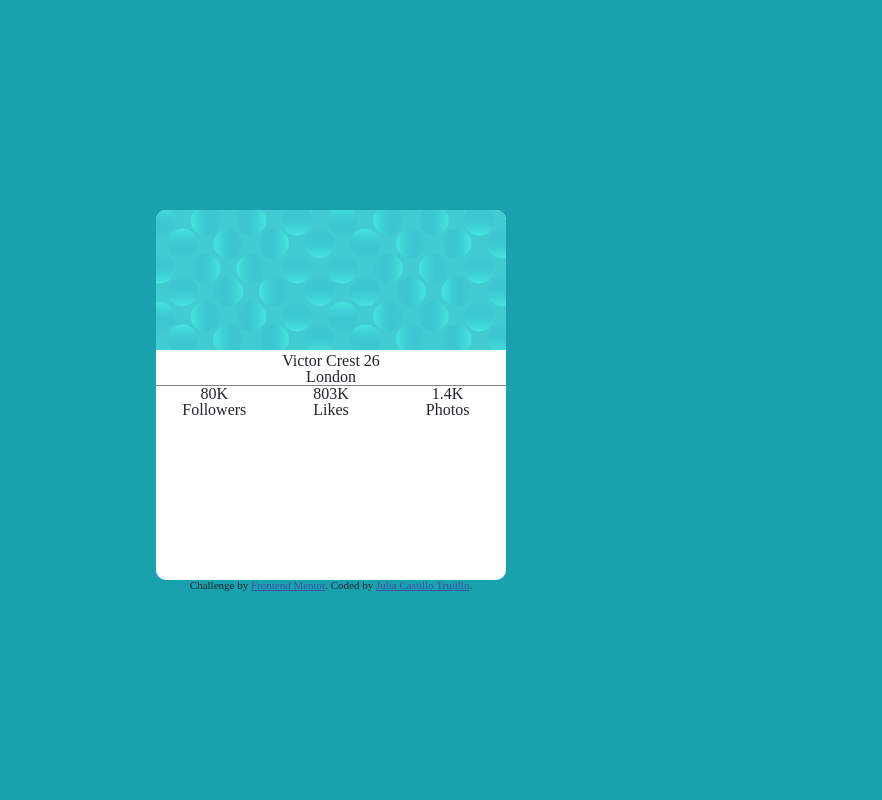
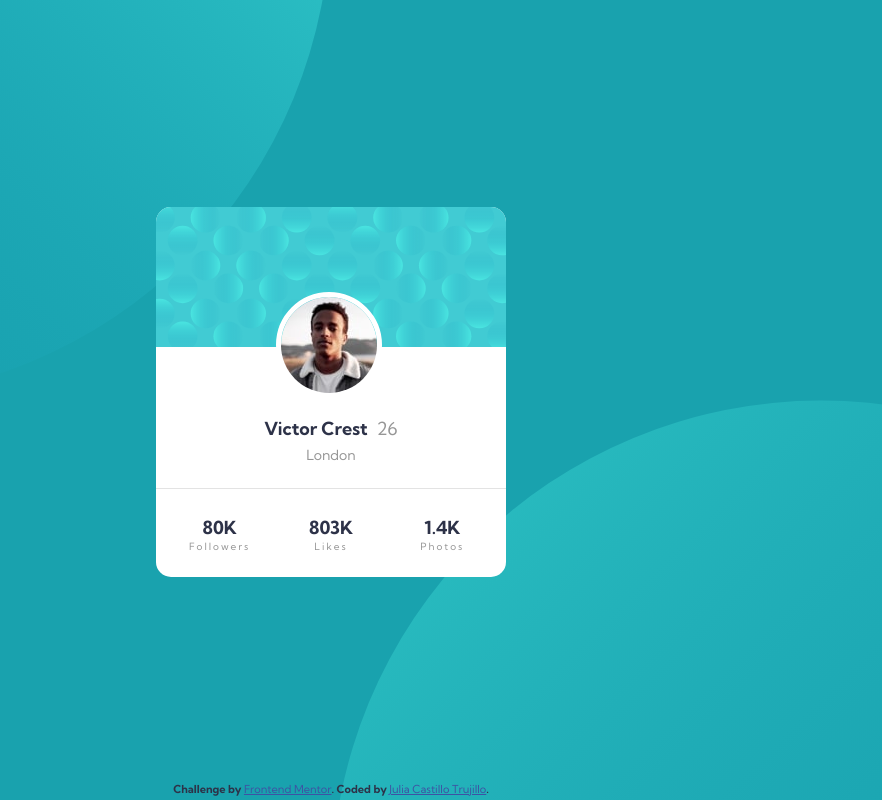
Before and after one commit to JuliaCastillo/FM-profile-card, a plain HTML site: page index.html in a window 1280 px wide. Shown: the whole page, without its empty margins (309-1191 px from the left). Drawn offline with nearby package versions, Linux system fonts and the light colour scheme.

Commit message:
Finished styling and background

```diff
--- a/index.html
+++ b/index.html
@@ -11,52 +11,48 @@
     integrity="sha384-EVSTQN3/azprG1Anm3QDgpJLIm9Nao0Yz1ztcQTwFspd3yD65VohhpuuCOmLASjC" crossorigin="anonymous">
   <link rel="stylesheet" href="styles.css">
 
-
-
   <title>Frontend Mentor | Profile card component</title>
 </head>
 
 <body>
+  <div class="background">
     <div class="card d-flex flex-column">
 
+      <div class="profile-pic">
+        <img src="images/image-victor.jpg" alt="User's profile picture">
+      </div>
       <div class="card-bg">
-      <img id="card-bg-img" src="images/bg-pattern-card.svg" alt="Blue background with bubbles">
+        <img src="images/bg-pattern-card.svg" alt="Blue background with bubbles">
       </div>
+
       <div class="name d-flex flex-column align-items-center justify-content-center">
-      <p class="main" id="name">Victor Crest <span id="age">26</span></p>
-      <p class="sub" id="city">London</p>
+        <p>Victor Crest <span>26</span></p>
+        <p class="sub">London</p>
       </div>
 
       <div class="numbers container">
         <div class="row">
           <div class="col-4 d-flex flex-column align-items-center justify-content-center">
-          <p class="main">80K</p>
+            <p>80K</p>
             <p class="sub">Followers</p>
           </div>
           <div class="col-4 d-flex flex-column align-items-center justify-content-center">
-          <p class="main">803K</p>
+            <p>803K</p>
             <p class="sub">Likes</p>
           </div>
           <div class="col-4 d-flex flex-column align-items-center justify-content-center">
-          <p class="main">1.4K</p>
+            <p>1.4K</p>
             <p class="sub">Photos</p>
           </div>
         </div>
       </div>
+    </div>
 
-
-
-
-
-
-
-
-
-
-  </div>
     <div class="attribution">
       Challenge by <a href="https://www.frontendmentor.io?ref=challenge" target="_blank">Frontend Mentor</a>.
       Coded by <a href="#">Julia Castillo Trujillo</a>.
+    </div>
+
   </div>
 
   <script src="https://cdn.jsdelivr.net/npm/bootstrap@5.0.2/dist/js/bootstrap.bundle.min.js"
--- a/styles.css
+++ b/styles.css
@@ -2,6 +2,10 @@
    v2.0 | 20110126
    License: none (public domain)
 */
+
+@import url('https://fonts.googleapis.com/css2?family=Kumbh+Sans:wght@400;700&display=swap');
+
+/* ------ CSS RESET ------ */
 
 html, body, div, span, applet, object, iframe,
 h1, h2, h3, h4, h5, h6, p, blockquote, pre,
@@ -48,41 +52,91 @@ table {
 }
 
 
+
+
 html, body {
   height: 100%;
 }
 
-body {
+
+.background {
   margin: 0;
+  min-height: 100vh;
   display: flex;
   flex-direction: column;
   justify-content: center;
   align-items: center;
   background-color: hsl(185, 75%, 39%);
+  font-family: 'Kumbh Sans', sans-serif;
+  font-weight: 700;
+  font-size: 18px;
+  color: hsl(229, 23%, 23%);
+  background-image: url(images/bg-pattern-top.svg), url(images/bg-pattern-bottom.svg);
+  background-position: bottom 50vh right 50vw, top 50vh left 50vw, top;
+  background-repeat: no-repeat;
 }
 
+
 .card {
-  border-radius: 10px;
+  border-radius: 15px;
   height: 370px;
   width: 350px;
   border: 0;
+  margin: auto;
 }
 
-#card-bg-img {
-  border-radius: 10px 10px 0px 0px;
+.card-bg img {
+  border-radius: 15px 15px 0px 0px;
 }
 
+.profile-pic img {
+  border: 5px white solid;
+  border-radius: 50%;
+  position: absolute;
+  padding: 0px;
+  margin: 85px 120px;
+}
+
+.sub {
+  font-weight: 400;
+  color: hsl(0, 0%, 59%);
+  font-size: 10px;
+  letter-spacing: 2px;
+  margin: 5px;
+}
+
+.name {
+  margin-top: 70px;
+}
+
+.name .sub {
+  font-size: 14px;
+  margin: 10px;
+  letter-spacing: 0px;
+}
+
+.name span {
+  font-weight: 400;
+  color: hsl(0, 0%, 59%);
+  margin-left: 5px;
+}
+
+
 .numbers {
-  border-top: 0.5px grey solid;
+  border-top: 0.5px hsl(0, 0%, 89%) solid;
+  margin-top: auto;
+  padding: 30px 20px 20px 20px;
+
 }
+
 
 
 .attribution {
   font-size: 11px;
-  /* text-align: center; */
-
+  margin-bottom: 5px;;
 }
 
 .attribution a {
   color: hsl(228, 45%, 44%);
+  font-weight: 400;
 }
```
Also changed, not shown: images/Profile-card-componenet-mysolution-screenshot.png (added). Lines whose indentation alone changed are shown as unchanged.
